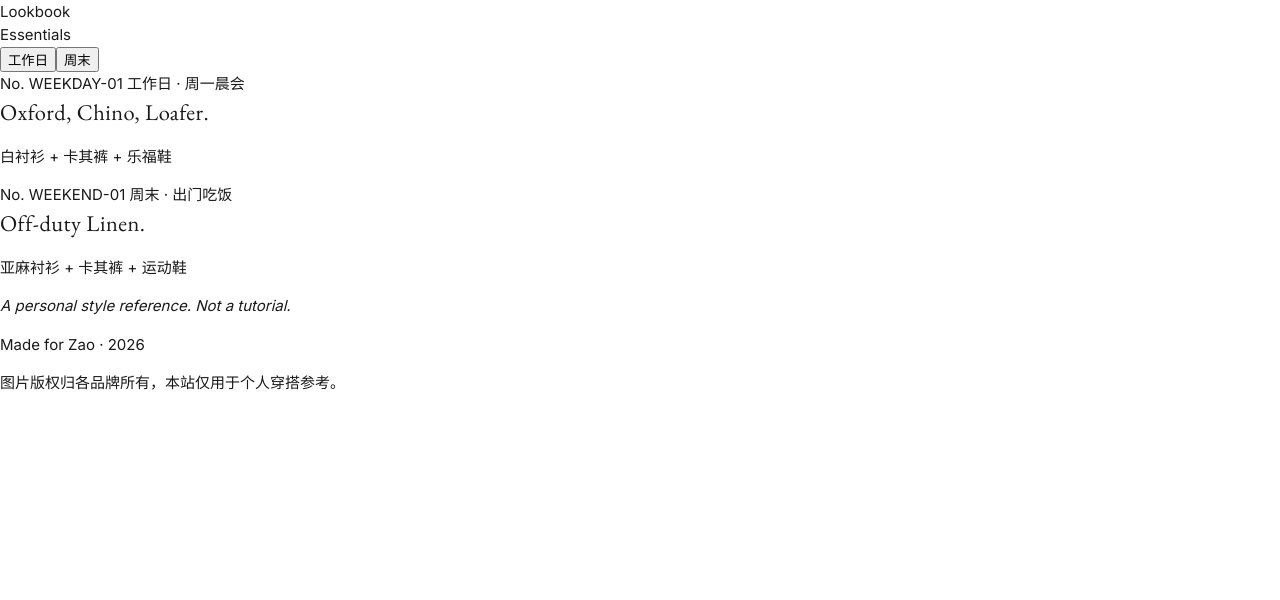
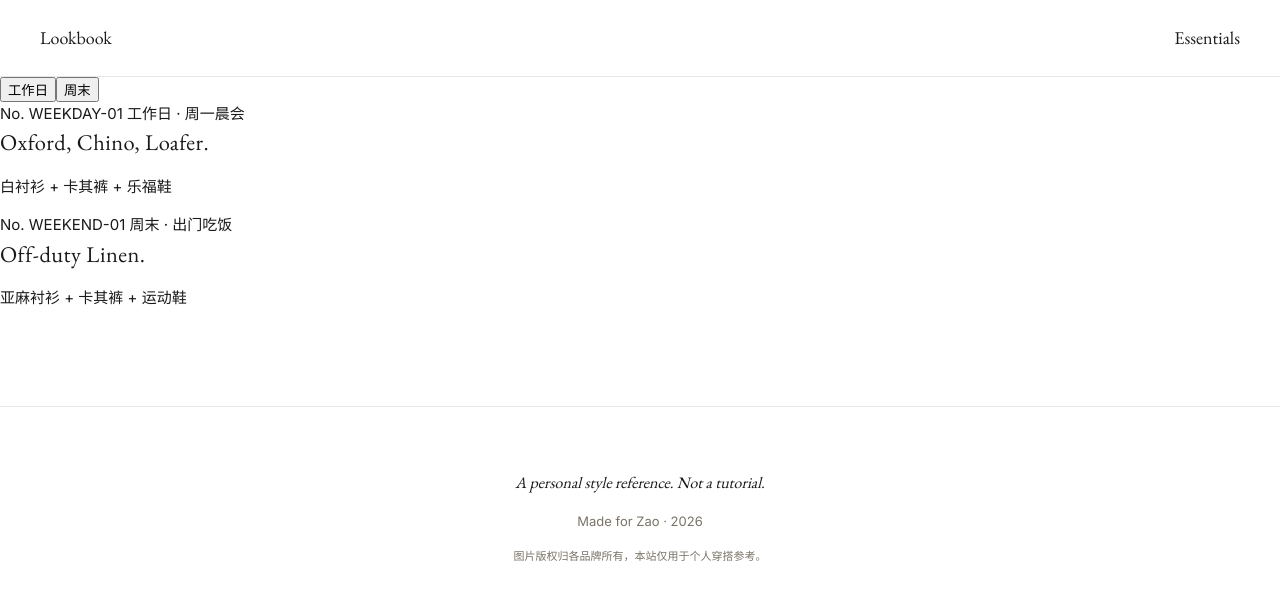
Before and after one commit to pipiquan352/jp-style-site, a website with bundled scripts: page index.html in a window 1280 px wide. Built offline with nearby package versions, Linux system fonts and the light colour scheme; files whose address does not match are found by name.

Commit message:
style: color tokens, spacing scale, header/footer layout

```diff
--- a/styles.css
+++ b/styles.css
@@ -23,3 +23,53 @@ h1, h2, h3 {
 }
 
 a { color: inherit; text-decoration: none; }
+
+:root {
+  --color-bg: #ffffff;
+  --color-bg-warm: #f7f3ea;
+  --color-text: #1a1a1a;
+  --color-text-muted: #7a7468;
+  --color-border: #e8e6e1;
+  --color-accent: #8b6a3c;
+
+  --space-1: 8px;
+  --space-2: 16px;
+  --space-3: 24px;
+  --space-4: 40px;
+  --space-5: 64px;
+  --space-6: 96px;
+
+  --max-width: 1200px;
+}
+
+.site-header {
+  display: flex;
+  justify-content: space-between;
+  align-items: center;
+  padding: var(--space-3) var(--space-4);
+  border-bottom: 1px solid var(--color-border);
+  font-family: var(--font-serif);
+  font-size: 18px;
+}
+
+.site-footer {
+  text-align: center;
+  padding: var(--space-5) var(--space-4) var(--space-4);
+  border-top: 1px solid var(--color-border);
+  margin-top: var(--space-6);
+  color: var(--color-text-muted);
+  font-size: 13px;
+}
+
+.site-footer__intro {
+  font-family: var(--font-serif);
+  font-size: 16px;
+  margin: 0 0 var(--space-2);
+  color: var(--color-text);
+}
+
+.site-footer__legal {
+  font-size: 11px;
+  color: var(--color-text-muted);
+  margin: var(--space-2) 0 0;
+}
```
